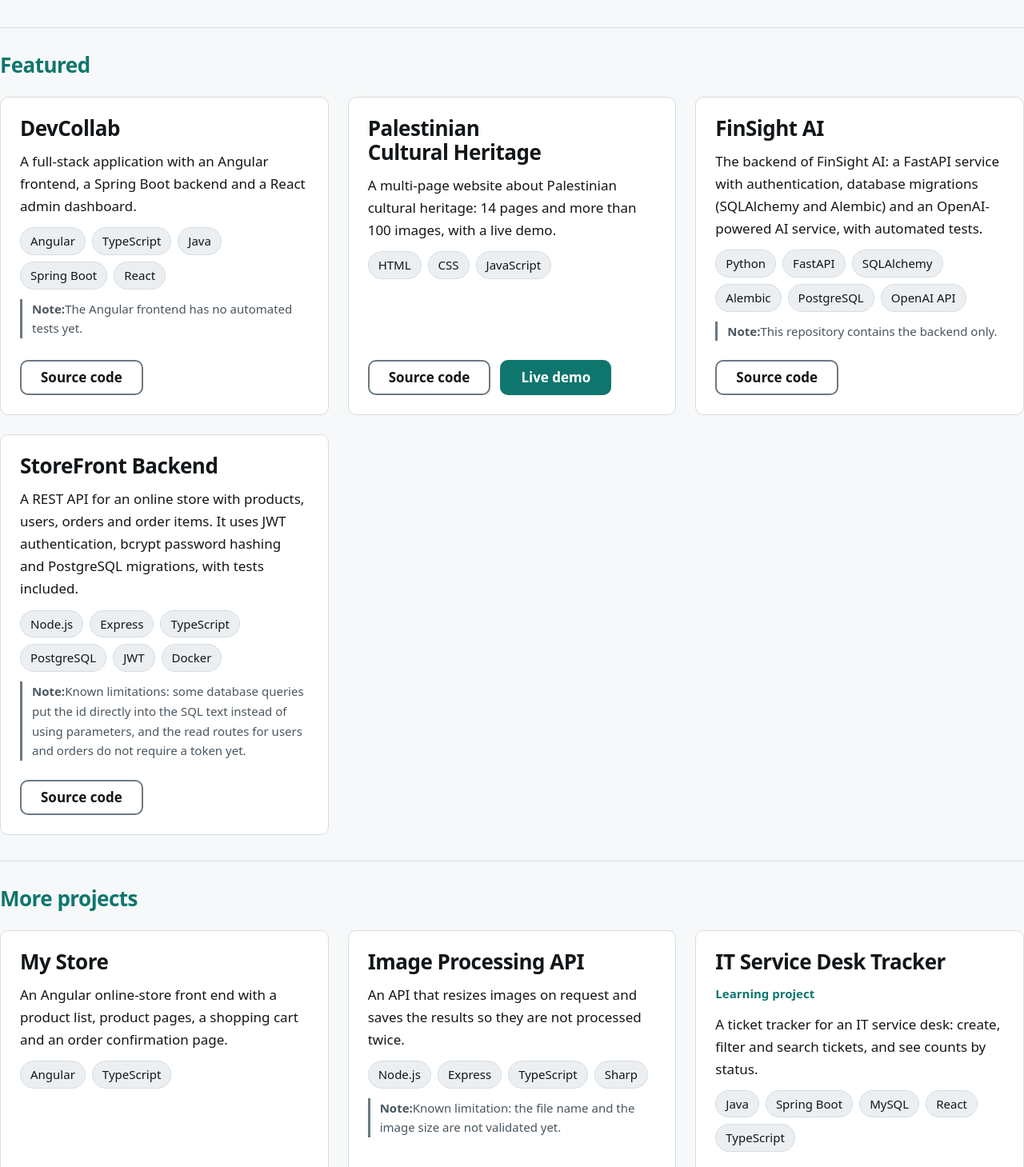
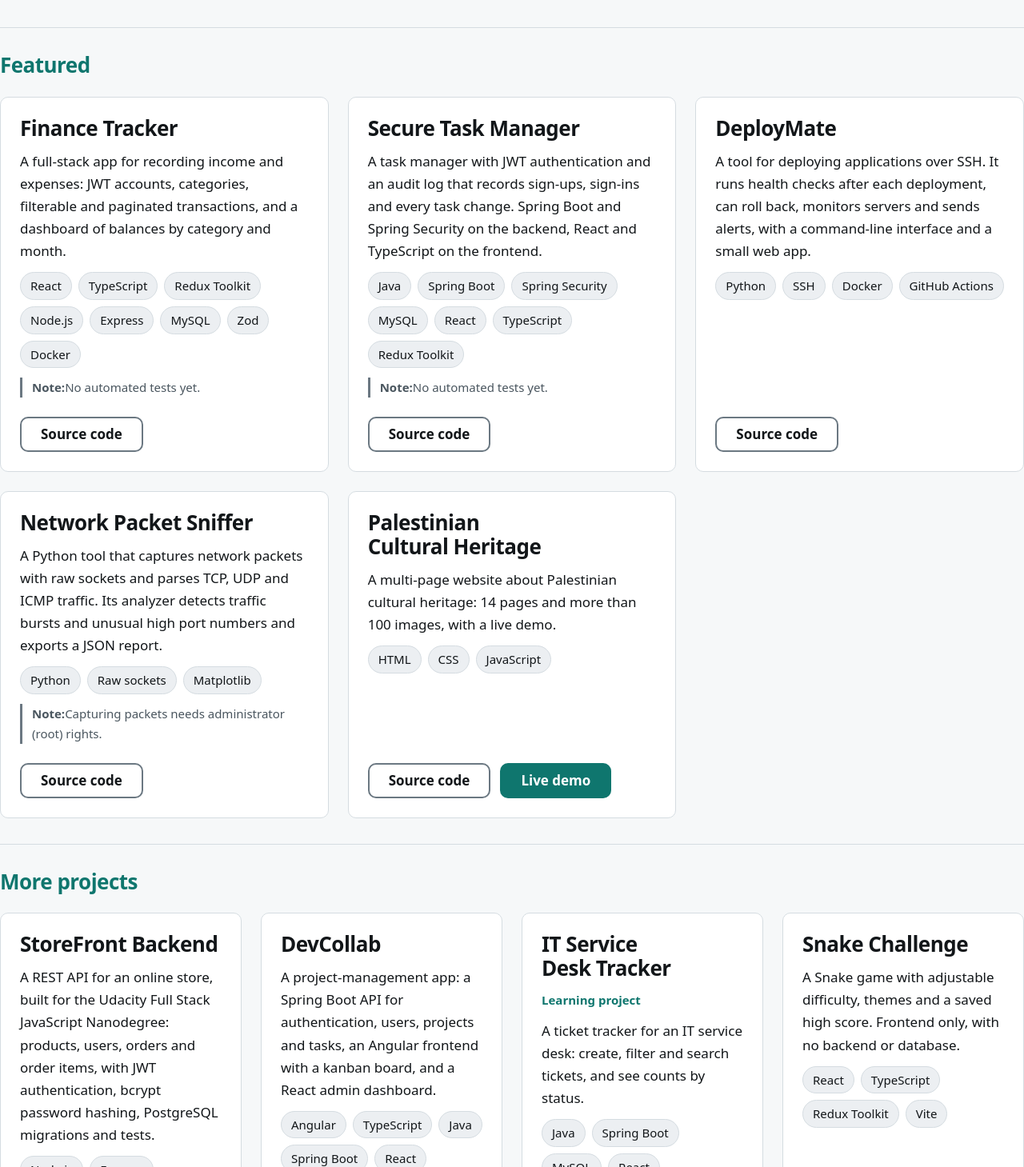
Before and after one commit to dieaikhlayel/portfolio-v2, an Angular app: page /en/projects in a window 1280 px wide. Shown: the part 231-1690 px from the top of the page at 80% size. Built offline with nearby package versions, Linux system fonts and the light colour scheme; a web font is replaced by a local one.

Commit message:
Update projects: verified descriptions, remove FinSight AI until code exists

```diff
--- a/src/app/features/projects/projects.data.ts
+++ b/src/app/features/projects/projects.data.ts
@@ -18,23 +18,75 @@
 
 /**
  * Everything shown on the Projects page. Edit this file to change it.
- * Describe only what the repository really shows. Order here is the order on the page.
+ * Describe only what the repository really shows: open the repo and check the files have code.
+ * Order here is the order on the page.
  */
 export const PROJECTS: readonly Project[] = [
   {
-    id: 'devcollab',
+    id: 'finance-tracker',
     featured: true,
-    name: { en: 'DevCollab' },
+    name: { en: 'Finance Tracker' },
     summary: {
-      en: 'A full-stack application with an Angular frontend, a Spring Boot backend and a React admin dashboard.',
-      ar: 'تطبيق متكامل بواجهة أمامية بـ Angular وخلفية بـ Spring Boot ولوحة إدارة بـ React.',
+      en: 'A full-stack app for recording income and expenses: JWT accounts, categories, filterable and paginated transactions, and a dashboard of balances by category and month.',
+      ar: 'تطبيق متكامل لتسجيل الدخل والمصروفات: حسابات بمصادقة JWT وفئات ومعاملات قابلة للتصفية والتقسيم إلى صفحات، ولوحة تعرض الأرصدة حسب الفئة والشهر.',
     },
-    tech: ['Angular', 'TypeScript', 'Java', 'Spring Boot', 'React'],
+    tech: ['React', 'TypeScript', 'Redux Toolkit', 'Node.js', 'Express', 'MySQL', 'Zod', 'Docker'],
     note: {
-      en: 'The Angular frontend has no automated tests yet.',
-      ar: 'الواجهة الأمامية المبنية بـ Angular لا تحتوي على اختبارات آلية بعد.',
+      en: 'No automated tests yet.',
+      ar: 'لا توجد اختبارات آلية بعد.',
     },
-    links: { repo: 'https://github.com/dieaikhlayel/DevCollab' },
+    links: { repo: 'https://github.com/dieaikhlayel/finance-tracker' },
+  },
+  {
+    id: 'secure-task-manager',
+    featured: true,
+    name: { en: 'Secure Task Manager' },
+    summary: {
+      en: 'A task manager with JWT authentication and an audit log that records sign-ups, sign-ins and every task change. Spring Boot and Spring Security on the backend, React and TypeScript on the frontend.',
+      ar: 'تطبيق لإدارة المهام بمصادقة JWT وسجل تدقيق يسجّل إنشاء الحسابات وتسجيل الدخول وكل تغيير في المهام. خلفية بـ Spring Boot وSpring Security وواجهة بـ React وTypeScript.',
+    },
+    tech: [
+      'Java',
+      'Spring Boot',
+      'Spring Security',
+      'MySQL',
+      'React',
+      'TypeScript',
+      'Redux Toolkit',
+    ],
+    note: {
+      en: 'No automated tests yet.',
+      ar: 'لا توجد اختبارات آلية بعد.',
+    },
+    links: { repo: 'https://github.com/dieaikhlayel/secure-task-manager' },
+  },
+  {
+    id: 'deploymate',
+    featured: true,
+    name: { en: 'DeployMate' },
+    summary: {
+      en: 'A tool for deploying applications over SSH. It runs health checks after each deployment, can roll back, monitors servers and sends alerts, with a command-line interface and a small web app.',
+      ar: 'أداة لنشر التطبيقات عبر SSH. تجري فحوصات صحة بعد كل عملية نشر، ويمكنها التراجع عن النشر، وتراقب الخوادم وترسل التنبيهات، مع واجهة سطر أوامر وتطبيق ويب صغير.',
+    },
+    tech: ['Python', 'SSH', 'Docker', 'GitHub Actions'],
+    links: { repo: 'https://github.com/dieaikhlayel/deploymate' },
+  },
+  {
+    id: 'packet-sniffer',
+    featured: true,
+    name: { en: 'Network Packet Sniffer', ar: 'ملتقط حزم الشبكة' },
+    summary: {
+      en: 'A Python tool that captures network packets with raw sockets and parses TCP, UDP and ICMP traffic. Its analyzer detects traffic bursts and unusual high port numbers and exports a JSON report.',
+      ar: 'أداة بلغة Python تلتقط حزم الشبكة عبر المقابس الخام (raw sockets) وتحلّل حركة TCP وUDP وICMP. يكتشف المحلّل ارتفاع حركة البيانات المفاجئ وأرقام المنافذ العالية غير المعتادة ويصدّر تقريرًا بصيغة JSON.',
+    },
+    tech: ['Python', 'Raw sockets', 'Matplotlib'],
+    note: {
+      en: 'Capturing packets needs administrator (root) rights.',
+      ar: 'التقاط الحزم يتطلب صلاحيات المسؤول (root).',
+    },
+    links: {
+      repo: 'https://github.com/dieaikhlayel/Python_Projects/tree/main/Packet%20Sniffer',
+    },
   },
   {
     id: 'palestinian-cultural-heritage',
@@ -51,27 +103,12 @@
     },
   },
   {
-    id: 'finsight-ai',
-    featured: true,
-    name: { en: 'FinSight AI' },
-    summary: {
-      en: 'The backend of FinSight AI: a FastAPI service with authentication, database migrations (SQLAlchemy and Alembic) and an OpenAI-powered AI service, with automated tests.',
-      ar: 'الجزء الخلفي من FinSight AI: خدمة FastAPI مع مصادقة المستخدمين وترحيل قواعد البيانات (SQLAlchemy وAlembic) وخدمة ذكاء اصطناعي مبنية على OpenAI، مع اختبارات آلية.',
-    },
-    tech: ['Python', 'FastAPI', 'SQLAlchemy', 'Alembic', 'PostgreSQL', 'OpenAI API'],
-    note: {
-      en: 'This repository contains the backend only.',
-      ar: 'يحتوي هذا المستودع على الجزء الخلفي فقط.',
-    },
-    links: { repo: 'https://github.com/dieaikhlayel/FinSight-AI' },
-  },
-  {
     id: 'storefront-backend',
-    featured: true,
+    featured: false,
     name: { en: 'StoreFront Backend' },
     summary: {
-      en: 'A REST API for an online store with products, users, orders and order items. It uses JWT authentication, bcrypt password hashing and PostgreSQL migrations, with tests included.',
-      ar: 'واجهة برمجية (REST API) لمتجر إلكتروني تشمل المنتجات والمستخدمين والطلبات وعناصر الطلب، مع مصادقة JWT وتشفير كلمات المرور بـ bcrypt وترحيلات PostgreSQL واختبارات مضمّنة.',
+      en: 'A REST API for an online store, built for the Udacity Full Stack JavaScript Nanodegree: products, users, orders and order items, with JWT authentication, bcrypt password hashing, PostgreSQL migrations and tests.',
+      ar: 'واجهة برمجية (REST API) لمتجر إلكتروني، بُنيت ضمن برنامج Udacity Full Stack JavaScript Nanodegree: المنتجات والمستخدمون والطلبات وعناصر الطلب، مع مصادقة JWT وتشفير كلمات المرور بـ bcrypt وترحيلات PostgreSQL واختبارات.',
     },
     tech: ['Node.js', 'Express', 'TypeScript', 'PostgreSQL', 'JWT', 'Docker'],
     note: {
@@ -81,30 +118,19 @@
     links: { repo: 'https://github.com/dieaikhlayel/StoreFront-Backend' },
   },
   {
-    id: 'my-store',
+    id: 'devcollab',
     featured: false,
-    name: { en: 'My Store' },
+    name: { en: 'DevCollab' },
     summary: {
-      en: 'An Angular online-store front end with a product list, product pages, a shopping cart and an order confirmation page.',
-      ar: 'واجهة أمامية بـ Angular لمتجر إلكتروني: قائمة المنتجات وصفحات التفاصيل وسلة التسوق وصفحة تأكيد الطلب.',
+      en: 'A project-management app: a Spring Boot API for authentication, users, projects and tasks, an Angular frontend with a kanban board, and a React admin dashboard.',
+      ar: 'تطبيق لإدارة المشاريع: واجهة برمجية بـ Spring Boot للمصادقة والمستخدمين والمشاريع والمهام، وواجهة أمامية بـ Angular مع لوحة كانبان، ولوحة إدارة بـ React.',
     },
-    tech: ['Angular', 'TypeScript'],
-    links: { repo: 'https://github.com/dieaikhlayel/My-Store' },
-  },
-  {
-    id: 'image-processing-api',
-    featured: false,
-    name: { en: 'Image Processing API' },
-    summary: {
-      en: 'An API that resizes images on request and saves the results so they are not processed twice.',
-      ar: 'واجهة برمجية تغيّر حجم الصور عند الطلب وتحفظ النتائج حتى لا تُعالَج مرتين.',
+    tech: ['Angular', 'TypeScript', 'Java', 'Spring Boot', 'React'],
+    note: {
+      en: 'Work in progress: sprints, teams, comments, notifications and analytics have data models or screens, but their backend endpoints are not written yet.',
+      ar: 'قيد التطوير: للسبرنتات والفرق والتعليقات والإشعارات والتحليلات نماذج بيانات أو شاشات، لكن نقاط النهاية الخلفية الخاصة بها لم تُكتب بعد.',
     },
-    tech: ['Node.js', 'Express', 'TypeScript', 'Sharp'],
-    note: {
-      en: 'Known limitation: the file name and the image size are not validated yet.',
-      ar: 'قيد معروف: اسم الملف وحجم الصورة لا يُتحقَّق منهما بعد.',
-    },
-    links: { repo: 'https://github.com/dieaikhlayel/Image-Processing-API' },
+    links: { repo: 'https://github.com/dieaikhlayel/DevCollab' },
   },
   {
     id: 'service-desk-tracker',
@@ -118,6 +144,17 @@
     tech: ['Java', 'Spring Boot', 'MySQL', 'React', 'TypeScript'],
     links: { repo: 'https://github.com/dieaikhlayel/service-desk-tracker' },
   },
+  {
+    id: 'snake-challenge',
+    featured: false,
+    name: { en: 'Snake Challenge' },
+    summary: {
+      en: 'A Snake game with adjustable difficulty, themes and a saved high score. Frontend only, with no backend or database.',
+      ar: 'لعبة الثعبان بمستويات صعوبة وسمات قابلة للتغيير وأعلى نتيجة محفوظة. واجهة أمامية فقط، بلا خلفية أو قاعدة بيانات.',
+    },
+    tech: ['React', 'TypeScript', 'Redux Toolkit', 'Vite'],
+    links: { repo: 'https://github.com/dieaikhlayel/snake-challenge' },
+  },
 ];
 
 export const FEATURED_PROJECTS = PROJECTS.filter((project) => project.featured);
```
Also changed, not shown: 1 other file (tests, documents, lock files or other folders).
